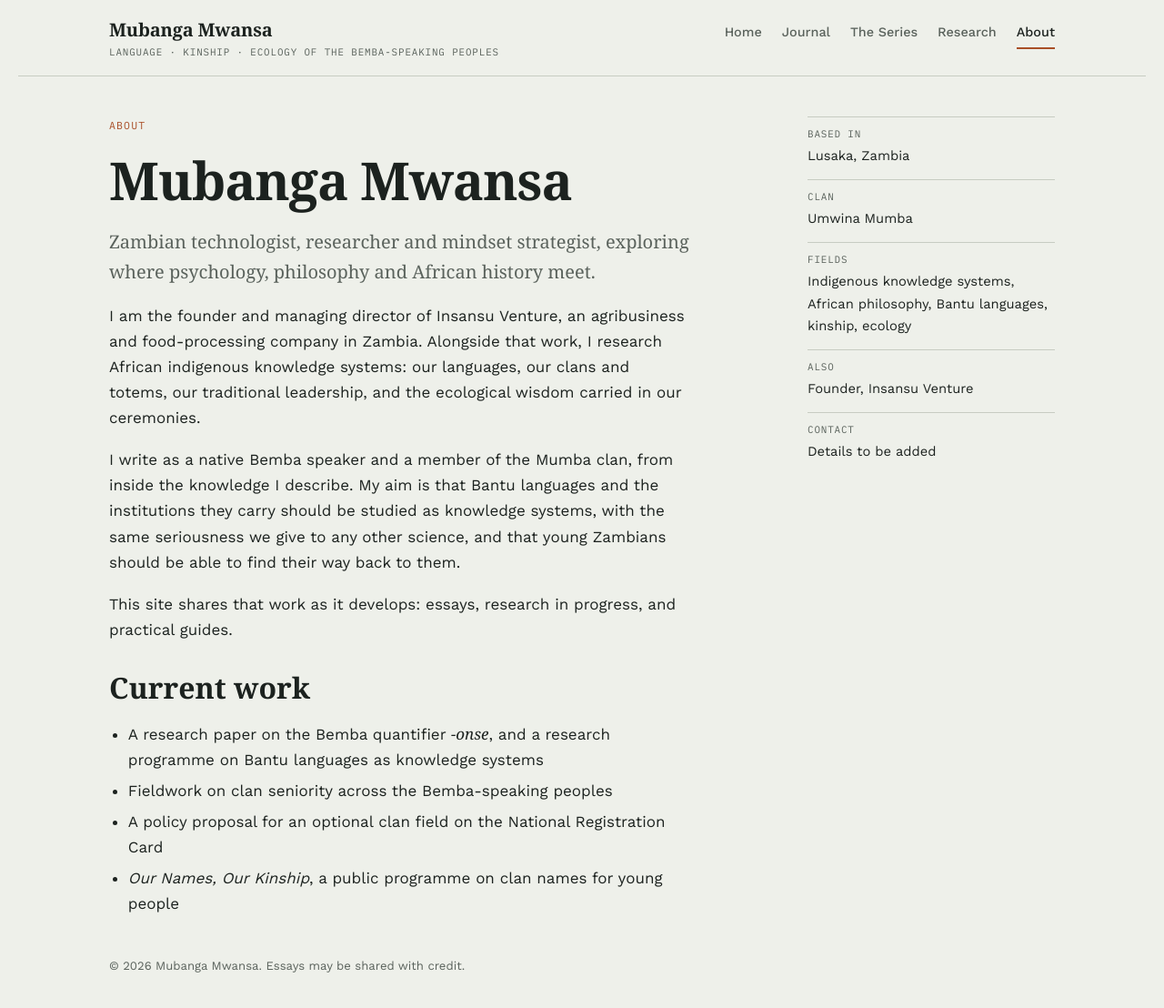
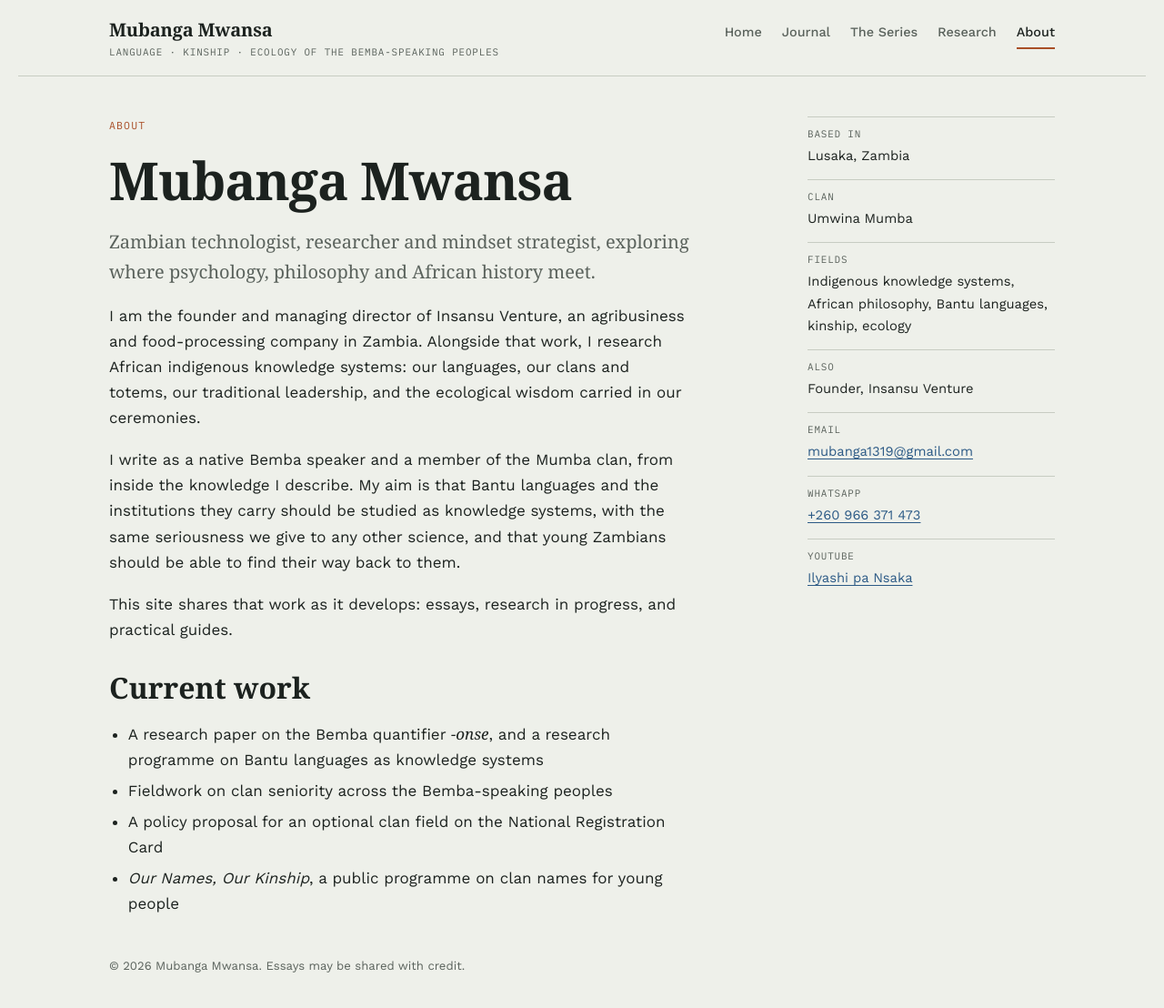
Before and after one commit to mubanga1319-max/mubanga1319-max.github.io, a Jekyll site: the page built from about.html, in a window 1280 px wide and 1137 px high. Shown: the top 1108 px of the window at 91% size. Built offline with Jekyll 4.4.1, drawn with Linux system fonts in a browser that asks for light colours; some web fonts are replaced.

Commit message:
Update about.html

```diff
--- a/about.html
+++ b/about.html
@@ -25,6 +25,8 @@ permalink: /about/
     <div><dt>Clan</dt><dd>Umwina Mumba</dd></div>
     <div><dt>Fields</dt><dd>Indigenous knowledge systems, African philosophy, Bantu languages, kinship, ecology</dd></div>
     <div><dt>Also</dt><dd>Founder, Insansu Venture</dd></div>
-    <div><dt>Contact</dt><dd>Details to be added</dd></div>
+    <div><dt>Email</dt><dd><a href="mailto:mubanga1319@gmail.com">mubanga1319@gmail.com</a></dd></div>
+   <div><dt>WhatsApp</dt><dd><a href="https://wa.me/260966371473">+260 966 371 473</a></dd></div>
+   <div><dt>YouTube</dt><dd><a href="https://www.youtube.com/@IlyashiPaNsaka">Ilyashi pa Nsaka</a></dd></div>
   </dl>
 </div>
```
